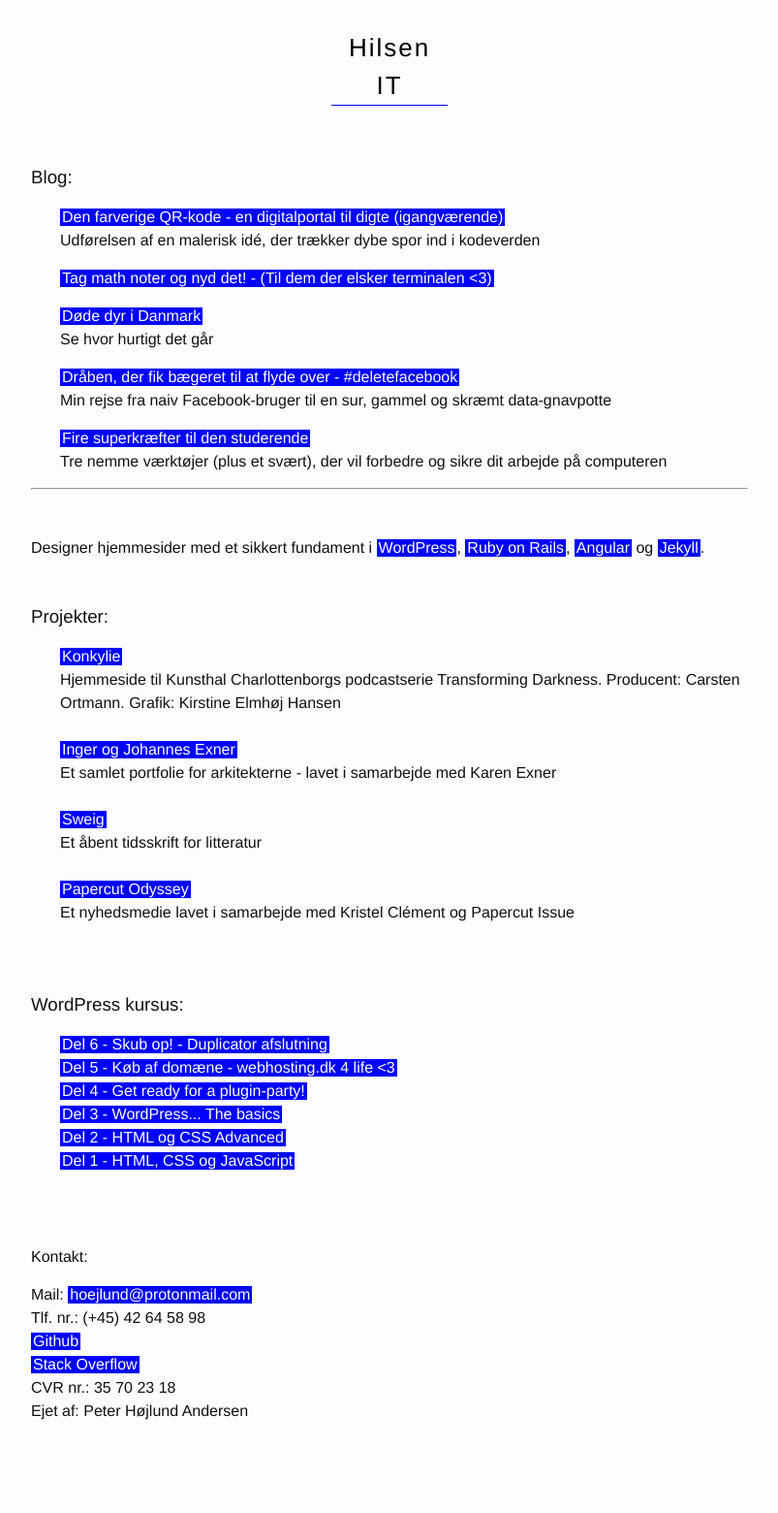
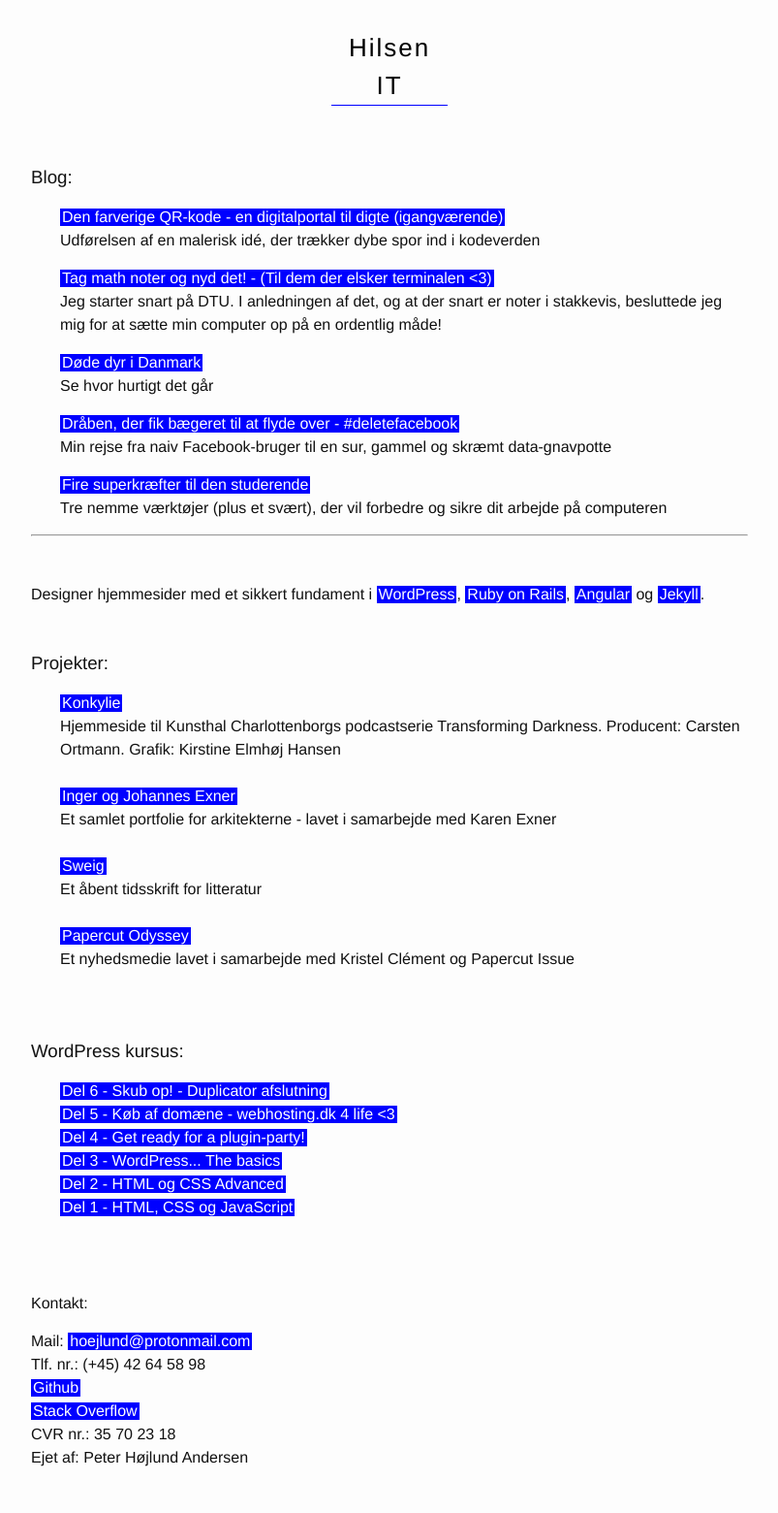
Before and after one commit to peterhoejlundandersen/hilsen, a Jekyll site: the page built from index.md, in a window 1280 px wide. Shown: the whole page at 97% size, without its empty margins (238-1041 px from the left). Built offline with Jekyll 4.4.1, drawn with Linux system fonts in a browser that asks for light colours; before the commit the page ends 1512 px from its top, so only the background shows below that.

Commit message:
added desc

```diff
--- a/_posts/blogs/2018-08-31-Hvordan-jeg-laerte-at-elske-VIM-LaTeX-SKIM.markdown
+++ b/_posts/blogs/2018-08-31-Hvordan-jeg-laerte-at-elske-VIM-LaTeX-SKIM.markdown
@@ -1,6 +1,9 @@
 ---
 layout: blog
 title: "Tag math noter og nyd det! - (Til dem der elsker terminalen <3)"
+desc: "Jeg starter snart på DTU. I anledningen af det, og at der snart
+er noter i stakkevis, besluttede jeg mig for at sætte min computer op på en
+ordentlig måde!"
 category: blogs
 enableMenu: true
 jsfile: "facebook"
```
Also changed, not shown: other parts of _posts/blogs/2018-08-31-Hvordan-jeg-laerte-at-elske-VIM-LaTeX-SKIM.markdown (+0 -4 lines), 4 other files.
